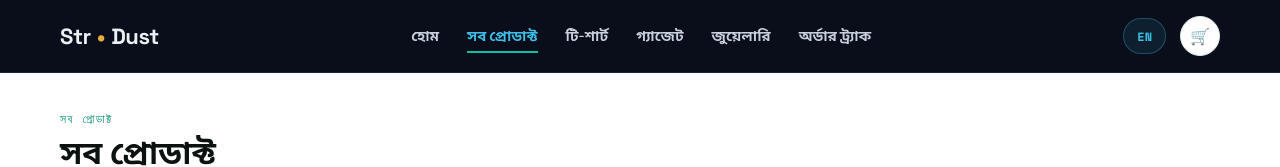
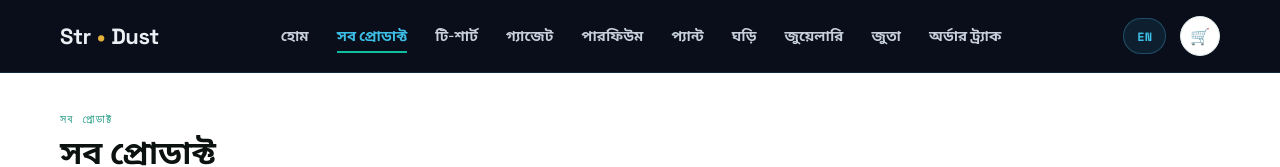
Before and after one commit to Neo165406/Strdustshop, a website: page shop.html in a window 1280 px wide. Shown: the top 167 px of the page. Drawn offline with nearby package versions, Linux system fonts and the light colour scheme; no server answers.

Commit message:
SEO: add complete category navigation links

```diff
--- a/shop.html
+++ b/shop.html
@@ -50,7 +50,11 @@
       <a href="shop.html" class="active" data-bn="সব প্রোডাক্ট" data-en="All Products">সব প্রোডাক্ট</a>
       <a href="/category/tshirt" data-bn="টি-শার্ট" data-en="T-Shirts">টি-শার্ট</a>
       <a href="/category/gadget" data-bn="গ্যাজেট" data-en="Gadgets">গ্যাজেট</a>
+      <a href="/category/perfume" data-bn="পারফিউম" data-en="Perfume">পারফিউম</a>
+      <a href="/category/pant" data-bn="প্যান্ট" data-en="Pants">প্যান্ট</a>
+      <a href="/category/watch" data-bn="ঘড়ি" data-en="Watches">ঘড়ি</a>
       <a href="/category/jewelry" data-bn="জুয়েলারি" data-en="Jewelry">জুয়েলারি</a>
+      <a href="/category/footwear" data-bn="জুতা" data-en="Footwear">জুতা</a>
       <a href="track-order.html" data-bn="অর্ডার ট্র্যাক" data-en="Track Order">অর্ডার ট্র্যাক</a>
     </nav>
     <div class="header-actions">
```
